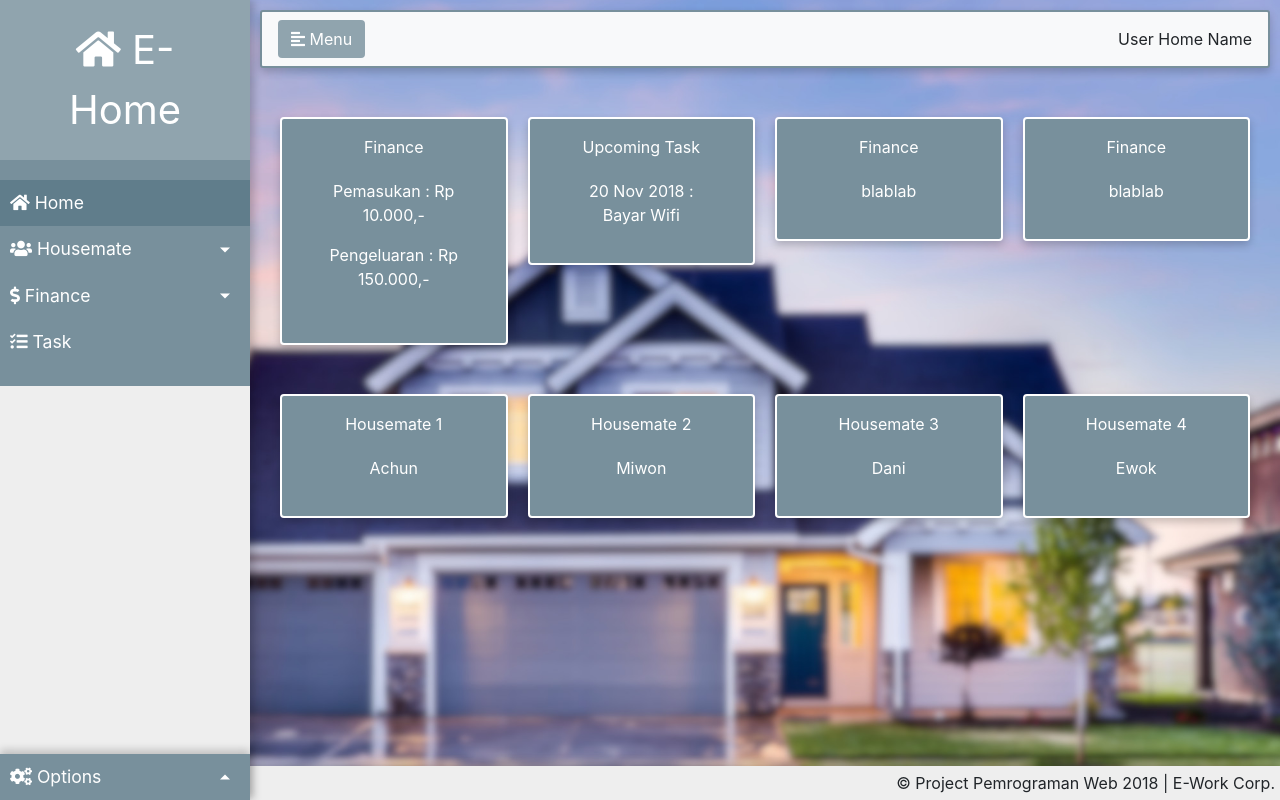
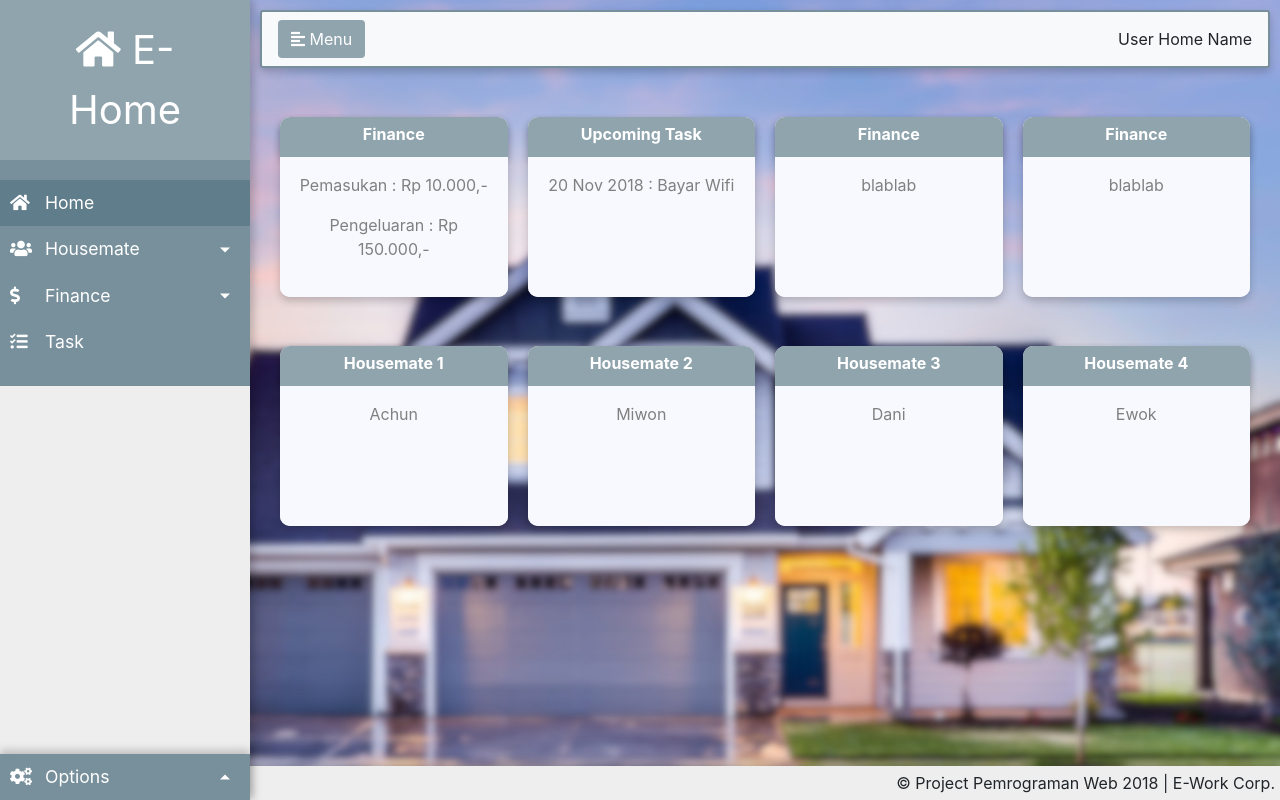
Before and after one commit to atjhoendz/Project_PemWEB, a CodeIgniter app: page /Project_PemWEB/index.php/homepage/index in a window 1280 px wide. Run offline with CodeIgniter, Linux system fonts and the light colour scheme; some libraries are stand-ins or nearby versions.

Commit message:
added class card-head, card-body

```diff
--- a/assets/css/style.css
+++ b/assets/css/style.css
@@ -302,11 +302,37 @@ ul ul a {
 
 #main .card{
     box-shadow: 0 4px 8px 0 rgba(0, 0, 0, 0.2);
-    padding: 16px;
+    /* padding-left: 16px;
+    padding-right: 16px;
+    padding-bottom: 16px;
     text-align: center;
     background-color: #78909c;
     color: #fff;
-    border: 2px solid #fff;
+    border: 2px solid #fff; */
+    border: 0px;
+    border-radius: 10px 10px 10px 10px;
+}
+
+#main .card-head{
+    height: 40px;
+    width: inherit;
+    background-color: #90a4ae;
+    border-radius: 10px 10px 0px 0px;
+    text-align: center;
+    box-shadow: 0 4px 8px 0 rgba(0, 0, 0, 0.2);
+    padding-top: 5px;
+    color: white;
+    font-weight: bold;
+
+}
+
+#main .card-body{
+    padding: 16px;
+    text-align: center;
+    background-color: ghostwhite;
+    color:grey;
+    min-height: 140px;
+    border-radius: 0px 0px 10px 10px;
 }
 
 #main .card:hover{
@@ -394,6 +420,10 @@ hr{
     padding: 5px;
 }
 
+.menu-icon {
+    width: 30px;
+}
+
 /* media queries */
 
 @media (max-width: 768px) {
```
